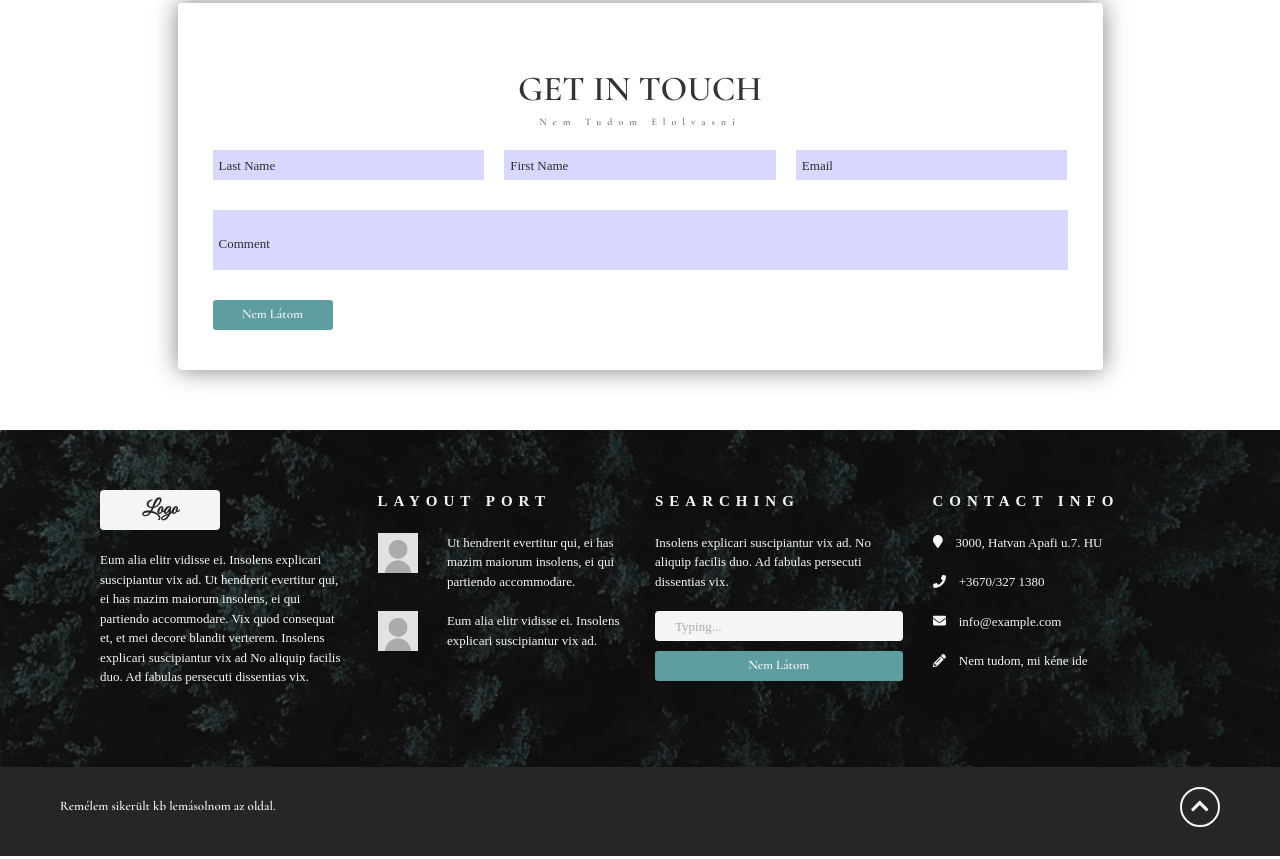
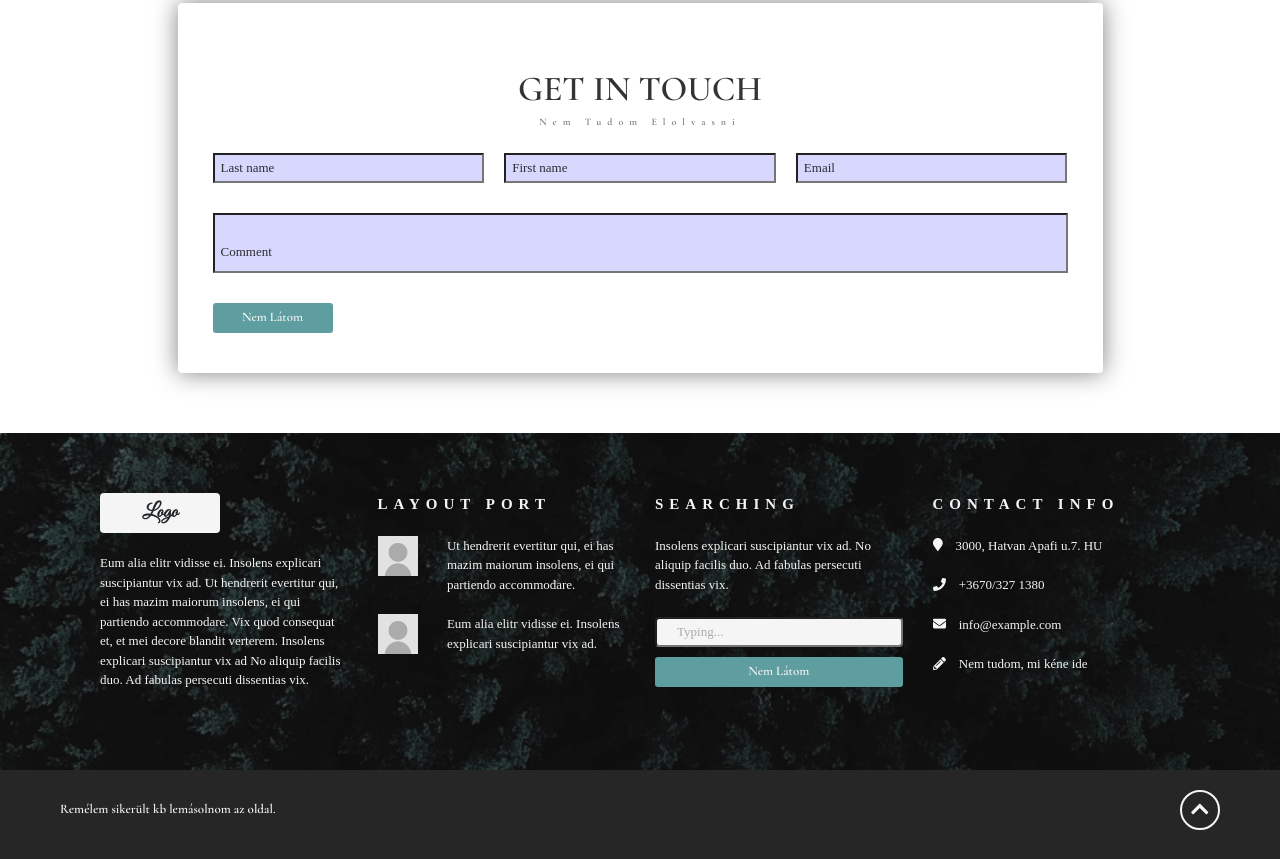
Before and after one commit to d7p4n4/practice-page, a plain HTML site: page index.html in a window 1280 px wide. Shown: the part 5489-6348 px from the top of the page. Drawn offline with nearby package versions, Linux system fonts and the light colour scheme.

Commit message:
input fields

```diff
--- a/index.html
+++ b/index.html
@@ -1022,9 +1022,6 @@
         width: 100%;
         background-color: rgba(125,125,250,.3);
         padding: .3rem;
-      }
-
-      .field-text {
         color: rgba(0,0,0,.8);
         font-family: Monsterrate;
         font-size: .65rem;
@@ -1045,16 +1042,24 @@
               <p class="get-little-title">Nem Tudom Elolvasni</p>
             </div>
             <div class="col-4 pl-2 pr-2">
-              <div class="blue-field"><p class="field-text">Last Name</p></div>
+              <form action="" method="post">
+                <input type="text" name="name" class="blue-field" value="Last name">
+              </form>
             </div>
             <div class="col-4 pl-2 pr-2">
-              <div class="blue-field"><p class="field-text">First Name</p></div>
+              <form action="" method="post">
+                <input type="text" name="name" class="blue-field" value="First name">
+              </form>
             </div>
             <div class="col-4 pl-2 pr-2">
-              <div class="blue-field"><p class="field-text">Email</p></div>
+              <form action="" method="post">
+                <input type="text" name="name" class="blue-field" value="Email">
+              </form>
             </div>
             <div class="col-12 pl-2 pr-2 mt-4">
-              <div class="big-blue-field"><p class="field-text">Comment</p></div>
+              <form action="" method="post">
+                <input type="text" name="name" class="big-blue-field" value="Comment">
+              </form>
               <div class="first-btn mt-4"><p class="first-btn-text">Nem Látom</p></div>
             </div>
           </div>
@@ -1147,7 +1152,9 @@
         <div class="col-6 col-md-3 mt-4 mt-md-0">
           <p class="ten-title">SEARCHING</p>
           <p class="logo-text">Insolens explicari suscipiantur vix ad. No aliquip facilis duo. Ad fabulas persecuti dissentias vix.</p>
-          <div class="search-div"><p class="search-div-text">Typing...</p></div>
+          <form action="" method="post">
+            <input type="text" name="name" class="search-div" value="Typing...">
+          </form>
           <div class="first-btn search-btn mt-2"><p class="first-btn-text">Nem Látom</p></div>
         </div>
         <div class="col-6 col-md-3 mt-4 mt-md-0">
```
